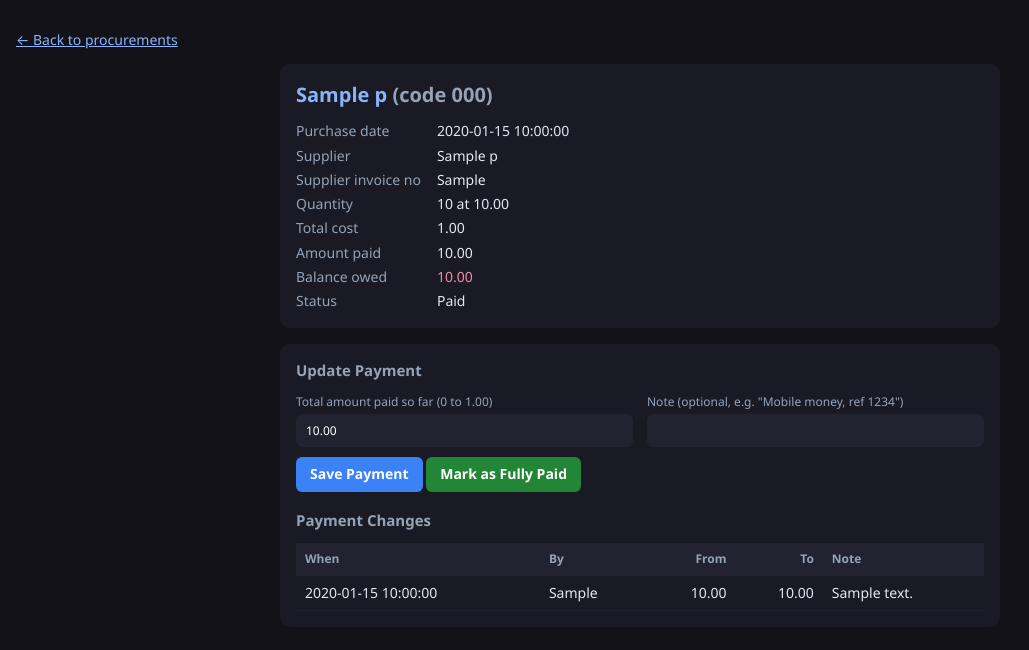
After one commit to TechGuy199/Chimoko-app, a Flask app: template web/templates/purchase.html in a window 1280 px wide. The commit adds this page. Shown: the top 650 px of the page, without its empty margins (0-1029 px from the left). Run offline with Flask 3, Linux system fonts and the light colour scheme; the template is opened without the code that fills it: most values are stand-ins (such as "Sample title", 1, 10 or a date in 2020); some libraries are stand-ins or nearby versions.

Commit message:
Web: admin payment updates for sales and purchases, expenditure on dashboard

```diff
--- a/web/app.py
+++ b/web/app.py
@@ -153,6 +153,53 @@ def number(key, kind=float, default=None):
 
 def now():
     return datetime.datetime.now(TZ)
+
+
+def payment_status_for(total, paid):
+    if paid >= total - 0.005:
+        return "Paid"
+    return "Partial Payment" if paid > 0.005 else "Unpaid"
+
+
+def amount_for_status(status_text, amount_text, total):
+    """Works out the amount paid from a Paid / Partial Payment / Unpaid choice. Raises ValueError with the reason."""
+    status = status_text.strip().lower()
+    if status in ("", "paid"):
+        return total
+    if status == "unpaid":
+        return 0.0
+    if not status.startswith("partial"):
+        raise ValueError(f"payment status '{status_text}' must be Paid, Partial Payment or Unpaid")
+    try:
+        amount = round(parse_amount(amount_text), 2)
+    except ValueError:
+        raise ValueError("a partial payment needs the amount paid") from None
+    if not 0 < amount < total:
+        raise ValueError("a partial payment must be more than zero and less than the total")
+    return amount
+
+
+def update_payment(db, kind, ref_id, total, old_paid):
+    """Reads the admin payment form, logs the change and returns the new amount paid. Raises ValueError on bad input."""
+    if request.form.get("mark_paid"):
+        new_paid = total
+    else:
+        new_paid = round(number("amount_paid"), 2)
+        if not 0 <= new_paid <= total + 0.005:
+            raise ValueError("amount_paid")
+        new_paid = min(new_paid, total)
+    db.execute(
+        "INSERT INTO payment_log (business_id, kind, ref_id, old_paid, new_paid, note, changed_by, changed_at) VALUES (?, ?, ?, ?, ?, ?, ?, ?)",
+        (g.user["business_id"], kind, ref_id, old_paid, new_paid, text("note")[:200], g.user["username"], now().strftime("%Y-%m-%d %H:%M:%S")),
+    )
+    return new_paid
+
+
+def payment_history(db, kind, ref_id):
+    return db.all(
+        "SELECT old_paid, new_paid, note, changed_by, changed_at FROM payment_log WHERE business_id=? AND kind=? AND ref_id=? ORDER BY id DESC",
+        (g.user["business_id"], kind, ref_id),
+    )
 
 
 @app.template_filter("month")
@@ -301,12 +348,22 @@ def pos():
            JOIN invoices i ON i.id = ii.invoice_id WHERE i.business_id=? AND i.kind='SALE'""",
         (biz,),
     )["n"]
-    revenue = db.one("SELECT COALESCE(SUM(amount_paid), 0) AS n FROM invoices WHERE business_id=? AND kind='SALE'", (biz,))["n"]
+    sales = db.one(
+        "SELECT COALESCE(SUM(amount_paid), 0) AS received, COALESCE(SUM(balance_due), 0) AS owed FROM invoices WHERE business_id=? AND kind='SALE'",
+        (biz,),
+    )
+    spend = db.one(
+        "SELECT COALESCE(SUM(amount_paid), 0) AS paid, COALESCE(SUM(total_cost - amount_paid), 0) AS owed FROM procurements WHERE business_id=?",
+        (biz,),
+    )
     stats = {
         "listed": len(products),
         "low": sum(1 for p in products if p["quantity"] < g.user["low_stock_threshold"]),
         "units": units,
-        "revenue": revenue,
+        "revenue": sales["received"],
+        "receivable": sales["owed"],
+        "expenditure": spend["paid"],
+        "payable": spend["owed"],
     }
     return render_template("pos.html", products=products, stats=stats, departments=department_names(db, biz), statuses=PAYMENT_STATUSES)
 
@@ -436,9 +493,15 @@ def purchase():
     if not code or not name or qty <= 0 or unit_cost < 0 or (price is not None and price < 0):
         flash("Item code and name are required, quantity must be above zero and prices cannot be negative.", "error")
         return redirect(url_for("inventory"))
+    try:
+        amount_paid = amount_for_status(text("payment_status"), text("amount_paid"), round(qty * unit_cost, 2))
+    except ValueError as e:
+        flash(str(e).capitalize() + ".", "error")
+        return redirect(url_for("inventory"))
 
     try:
         existing_name = record_purchase(db, biz, {
+            "amount_paid": amount_paid,
             "item_code": code, "name": name, "category": text("category") or "General", "department": chosen_department(db, biz),
             "quantity": qty, "unit_cost": unit_cost, "price": price, "supplier_name": text("supplier_name"),
             "invoice_no": text("invoice_no"), "purchase_date": text("purchase_date") or now().strftime("%Y-%m-%d"),
@@ -481,12 +544,14 @@ def record_purchase(db, biz, p):
                 p["unit_cost"], price, p["supplier_name"], p["invoice_no"], p["purchase_date"], p["expiry_date"],
             ),
         )
+    total_cost = round(p["quantity"] * p["unit_cost"], 2)
     db.execute(
-        """INSERT INTO procurements (business_id, item_code, name, category, department, supplier_name, invoice_no, purchase_date, quantity, unit_cost, total_cost, expiry_date)
-           VALUES (?, ?, ?, ?, ?, ?, ?, ?, ?, ?, ?, ?)""",
+        """INSERT INTO procurements (business_id, item_code, name, category, department, supplier_name, invoice_no, purchase_date, quantity, unit_cost, total_cost, expiry_date, amount_paid)
+           VALUES (?, ?, ?, ?, ?, ?, ?, ?, ?, ?, ?, ?, ?)""",
         (
             biz, p["item_code"], existing["name"] if existing else p["name"], p["category"], p["department"], p["supplier_name"],
-            p["invoice_no"], p["purchase_date"], p["quantity"], p["unit_cost"], round(p["quantity"] * p["unit_cost"], 2), p["expiry_date"],
+            p["invoice_no"], p["purchase_date"], p["quantity"], p["unit_cost"], total_cost, p["expiry_date"],
+            total_cost if p.get("amount_paid") is None else p["amount_paid"],
         ),
     )
     db.execute("UPDATE pos_products SET price=? WHERE business_id=? AND item_code=?", (price, biz, p["item_code"]))
@@ -664,18 +729,81 @@ def invoice(invoice_id):
         "SELECT item_code, item_name, qty, unit_price, line_total FROM invoice_items WHERE invoice_id=? AND business_id=? ORDER BY id",
         (invoice_id, biz),
     )
-    return render_template("invoice.html", inv=inv, lines=lines)
+    return render_template("invoice.html", inv=inv, lines=lines, payments=payment_history(db, "sale", invoice_id))
+
+
+@app.post("/invoices/<int:invoice_id>/payment")
+@need("admin")
+def invoice_payment(invoice_id):
+    db, biz = get_db(), g.user["business_id"]
+    inv = db.one("SELECT total, amount_paid FROM invoices WHERE id=? AND business_id=? AND kind='SALE'", (invoice_id, biz))
+    if inv is None:
+        abort(404)
+    try:
+        new_paid = update_payment(db, "sale", invoice_id, inv["total"], inv["amount_paid"])
+    except ValueError:
+        db.rollback()
+        flash(f"Enter an amount between 0 and the invoice total ({money(inv['total'])}).", "error")
+        return redirect(url_for("invoice", invoice_id=invoice_id))
+
+    db.execute(
+        "UPDATE invoices SET amount_paid=?, balance_due=?, payment_status=? WHERE id=? AND business_id=?",
+        (new_paid, round(inv["total"] - new_paid, 2), payment_status_for(inv["total"], new_paid), invoice_id, biz),
+    )
+    db.commit()
+    flash("Payment updated.", "ok")
+    return redirect(url_for("invoice", invoice_id=invoice_id))
 
 
 # --- PROCUREMENTS ---
+PROCUREMENT_COLUMNS = "id, purchase_date, supplier_name, invoice_no, item_code, name, category, department, quantity, unit_cost, total_cost, expiry_date, amount_paid"
+
+
+def with_payment_state(row):
+    row["balance"] = round((row["total_cost"] or 0.0) - (row["amount_paid"] or 0.0), 2)
+    row["status"] = payment_status_for(row["total_cost"] or 0.0, row["amount_paid"] or 0.0)
+    return row
+
+
 def procurement_rows(db, biz, category):
-    sql = """SELECT purchase_date, supplier_name, invoice_no, item_code, name, category, department, quantity, unit_cost, total_cost, expiry_date
-             FROM procurements WHERE business_id=?"""
+    sql = f"SELECT {PROCUREMENT_COLUMNS} FROM procurements WHERE business_id=?"
     params = [biz]
     if category:
         sql += " AND category=?"
         params.append(category)
-    return db.all(sql + " ORDER BY id DESC", params)
+    return [with_payment_state(row) for row in db.all(sql + " ORDER BY id DESC", params)]
+
+
+def get_procurement(db, purchase_id):
+    row = db.one(f"SELECT {PROCUREMENT_COLUMNS} FROM procurements WHERE id=? AND business_id=?", (purchase_id, g.user["business_id"]))
+    if row is None:
+        abort(404)
+    return with_payment_state(row)
+
+
+@app.get("/procurements/<int:purchase_id>")
+@need("admin")
+def procurement(purchase_id):
+    db = get_db()
+    return render_template("purchase.html", p=get_procurement(db, purchase_id), payments=payment_history(db, "purchase", purchase_id))
+
+
+@app.post("/procurements/<int:purchase_id>/payment")
+@need("admin")
+def procurement_payment(purchase_id):
+    db = get_db()
+    p = get_procurement(db, purchase_id)
+    try:
+        new_paid = update_payment(db, "purchase", purchase_id, p["total_cost"], p["amount_paid"])
+    except ValueError:
+        db.rollback()
+        flash(f"Enter an amount between 0 and the purchase total ({money(p['total_cost'])}).", "error")
+        return redirect(url_for("procurement", purchase_id=purchase_id))
+
+    db.execute("UPDATE procurements SET amount_paid=? WHERE id=? AND business_id=?", (new_paid, purchase_id, g.user["business_id"]))
+    db.commit()
+    flash("Payment updated.", "ok")
+    return redirect(url_for("procurement", purchase_id=purchase_id))
 
 
 @app.get("/procurements")
@@ -692,6 +820,7 @@ def procurements():
     return render_template(
         "procurements.html", rows=rows, category=category, categories=categories,
         by_category=sorted(by_category.items()), grand_total=sum(by_category.values()),
+        total_paid=sum(r["amount_paid"] or 0.0 for r in rows), total_owed=sum(r["balance"] for r in rows),
     )
 
 
@@ -701,10 +830,10 @@ def procurements_csv():
     rows = procurement_rows(get_db(), g.user["business_id"], request.args.get("category", "").strip())
     return csv_response(
         "procurements.csv",
-        ["Date", "Supplier", "Invoice No", "Item Code", "Product Name", "Category", "Dept", "Qty", "Unit Cost", "Total Cost", "Expiry"],
+        ["Date", "Supplier", "Invoice No", "Item Code", "Product Name", "Category", "Dept", "Qty", "Unit Cost", "Total Cost", "Expiry", "Amount Paid", "Balance", "Payment Status"],
         [
             (r["purchase_date"], r["supplier_name"], r["invoice_no"], r["item_code"], r["name"], r["category"], r["department"],
-             r["quantity"], r["unit_cost"], r["total_cost"], r["expiry_date"])
+             r["quantity"], r["unit_cost"], r["total_cost"], r["expiry_date"], r["amount_paid"], r["balance"], r["status"])
             for r in rows
         ],
     )
@@ -928,6 +1057,8 @@ PURCHASE_COLUMNS = {
     "batch_no": ("batch no", "batch number", "batch"),
     "date_planted": ("date planted",),
     "expiry_date": ("expiry", "expiry date"),
+    "payment_status": ("payment status", "status"),
+    "amount_paid": ("amount paid", "paid"),
 }
 SALES_COLUMNS = {
     "invoice_no": ("invoice no", "invoice number", "invoice"),
@@ -943,8 +1074,8 @@ SALES_COLUMNS = {
 }
 IMPORT_TEMPLATES = {
     "purchases": (
-        ["Item Code", "Name", "Category", "Department", "Quantity", "Unit Cost", "Selling Price", "Supplier", "Invoice No", "Purchase Date", "Batch No", "Date Planted", "Expiry Date"],
-        ["SEED-001", "Maize Seed 10kg", "Seeds", "General", 50, 450, 600, "Agro Supplies Ltd", "SUP-1001", "2026-10-01", "B-22", "", "2027-10-01"],
+        ["Item Code", "Name", "Category", "Department", "Quantity", "Unit Cost", "Selling Price", "Supplier", "Invoice No", "Purchase Date", "Batch No", "Date Planted", "Expiry Date", "Payment Status", "Amount Paid"],
+        ["SEED-001", "Maize Seed 10kg", "Seeds", "General", 50, 450, 600, "Agro Supplies Ltd", "SUP-1001", "2026-10-01", "B-22", "", "2027-10-01", "Paid", ""],
     ),
     "sales": (
         ["Invoice No", "Date", "Customer", "Phone", "Item Code", "Item Name", "Quantity", "Unit Price", "Payment Status", "Amount Paid"],
@@ -1108,6 +1239,13 @@ def import_purchases():
                 except ValueError:
                     problems.append(f"{label} '{rec[field]}' is not a date (use YYYY-MM-DD or DD/MM/YYYY)")
 
+        amount_paid = None
+        if not problems:
+            try:
+                amount_paid = amount_for_status(rec["payment_status"], rec["amount_paid"], round(qty * unit_cost, 2))
+            except ValueError as e:
+                problems.append(str(e))
+
         if problems:
             errors.append(f"Row {rec['_row']}: " + "; ".join(problems))
             continue
@@ -1122,6 +1260,7 @@ def import_purchases():
             "quantity": qty, "unit_cost": round(unit_cost, 2), "price": None if price is None else round(price, 2),
             "supplier_name": rec["supplier_name"], "invoice_no": rec["invoice_no"], "purchase_date": dates["purchase_date"] or today,
             "batch_no": rec["batch_no"], "date_planted": dates["date_planted"], "expiry_date": dates["expiry_date"],
+            "amount_paid": amount_paid,
         })
 
     if errors:
--- a/web/public/static/styles.css
+++ b/web/public/static/styles.css
@@ -164,6 +164,13 @@ td form { margin: 0; display: inline; }
 .invoice dl.totals dd { text-align: right; font-weight: 700; }
 .invoice footer { margin-top: 24px; text-align: center; color: var(--text-muted); }
 
+/* Payments */
+.stat small { display: block; margin-top: 2px; color: var(--text-muted); font-size: 11px; }
+.payment-wrap { max-width: 720px; margin: 0 auto; }
+.facts { display: grid; grid-template-columns: max-content 1fr; gap: 4px 16px; margin: 0; }
+.facts dt { color: var(--text-muted); }
+.facts dd { margin: 0; }
+
 /* Import */
 .error-list { border: 1px solid var(--danger); }
 .error-list h2 { color: var(--warn-text); }
--- /dev/null
+++ b/web/templates/_payment.html
@@ -0,0 +1,35 @@
+{# Admin-only payment form and change history. Expects: action, total, paid, payments. #}
+<section class="card block no-print payment-box">
+    <h2>Update Payment</h2>
+    <form method="post" action="{{ action }}">
+        {{ csrf_field() }}
+        <div class="grid">
+            <label>Total amount paid so far (0 to {{ total|money }})
+                <input name="amount_paid" type="number" min="0" max="{{ total }}" step="0.01" value="{{ '%.2f'|format(paid) }}" required>
+            </label>
+            <label>Note (optional, e.g. "Mobile money, ref 1234") <input name="note" maxlength="200"></label>
+        </div>
+        <button class="btn primary">Save Payment</button>
+        <button class="btn success" name="mark_paid" value="1" formnovalidate>Mark as Fully Paid</button>
+    </form>
+
+    {% if payments %}
+    <h2 class="spaced">Payment Changes</h2>
+    <div class="table-wrap">
+        <table>
+            <thead><tr><th>When</th><th>By</th><th class="num">From</th><th class="num">To</th><th>Note</th></tr></thead>
+            <tbody>
+            {% for c in payments %}
+                <tr>
+                    <td>{{ c.changed_at }}</td>
+                    <td>{{ c.changed_by }}</td>
+                    <td class="num">{{ c.old_paid|money }}</td>
+                    <td class="num">{{ c.new_paid|money }}</td>
+                    <td>{{ c.note or '—' }}</td>
+                </tr>
+            {% endfor %}
+            </tbody>
+        </table>
+    </div>
+    {% endif %}
+</section>
--- a/web/templates/import.html
+++ b/web/templates/import.html
@@ -23,7 +23,8 @@
         <p>Each row is one purchase. It is added to inventory and to the Procurements log, exactly like the "Log a Purchase" form.</p>
         <ul class="muted">
             <li><strong>Required:</strong> Item Code, Quantity, Unit Cost. Name is required when the item code is new.</li>
-            <li><strong>Optional:</strong> Category, Department, Selling Price, Supplier, Invoice No, Purchase Date, Batch No, Date Planted, Expiry Date.</li>
+            <li><strong>Optional:</strong> Category, Department, Selling Price, Supplier, Invoice No, Purchase Date, Batch No, Date Planted, Expiry Date, Payment Status, Amount Paid.</li>
+            <li>Payment Status is Paid (default), Unpaid or Partial Payment. Partial Payment needs an Amount Paid.</li>
             <li>An item code you already have adds the quantity to that item's stock.</li>
             <li>A blank Selling Price keeps the item's current price (a new item uses the unit cost).</li>
             <li>Departments that do not exist yet are created.</li>
--- a/web/templates/inventory.html
+++ b/web/templates/inventory.html
@@ -25,6 +25,12 @@
             <label>Batch number <input name="batch_no"></label>
             <label>Date planted <input name="date_planted" type="date"></label>
             <label>Expiry date <input name="expiry_date" type="date"></label>
+            <label>Payment to supplier
+                <select name="payment_status" onchange="document.getElementById('purchase-paid').hidden = this.value !== 'Partial Payment'">
+                    <option>Paid</option><option>Partial Payment</option><option>Unpaid</option>
+                </select>
+            </label>
+            <label id="purchase-paid" hidden>Amount paid so far <input name="amount_paid" type="number" min="0" step="0.01"></label>
             <button class="btn success wide">Log Purchase &amp; Add</button>
         </form>
     </section>
--- a/web/templates/pos.html
+++ b/web/templates/pos.html
@@ -5,7 +5,8 @@
     <div class="stat"><span>Listed POS items</span><strong class="accent">{{ stats.listed }}</strong></div>
     <div class="stat"><span>Low stock (&lt;{{ user.low_stock_threshold }})</span><strong class="warn">{{ stats.low }}</strong></div>
     <div class="stat"><span>Units sold</span><strong class="ok">{{ stats.units }}</strong></div>
-    <div class="stat"><span>Revenue</span><strong class="gold">{{ stats.revenue|money }}</strong></div>
+    <div class="stat"><span>Revenue (received)</span><strong class="gold">{{ stats.revenue|money }}</strong><small>Owed by customers: {{ stats.receivable|money }}</small></div>
+    <div class="stat"><span>Expenditure (paid for purchases)</span><strong class="warn">{{ stats.expenditure|money }}</strong><small>Owed to suppliers: {{ stats.payable|money }}</small></div>
 </div>
 
 <div class="split">
--- /dev/null
+++ b/web/templates/purchase.html
@@ -0,0 +1,24 @@
+{% extends "base.html" %}
+{% block title %}Purchase payment — {% endblock %}
+{% block content %}
+<p><a href="{{ url_for('procurements') }}">&larr; Back to procurements</a></p>
+<div class="payment-wrap">
+    <section class="card">
+        <h1>{{ p.name }} <span class="muted">(code {{ p.item_code }})</span></h1>
+        <dl class="facts">
+            <dt>Purchase date</dt><dd>{{ p.purchase_date or '—' }}</dd>
+            <dt>Supplier</dt><dd>{{ p.supplier_name or '—' }}</dd>
+            <dt>Supplier invoice no</dt><dd>{{ p.invoice_no or '—' }}</dd>
+            <dt>Quantity</dt><dd>{{ p.quantity }} at {{ p.unit_cost|money }}</dd>
+            <dt>Total cost</dt><dd>{{ p.total_cost|money }}</dd>
+            <dt>Amount paid</dt><dd>{{ p.amount_paid|money }}</dd>
+            <dt>Balance owed</dt><dd class="{{ 'warn' if p.balance > 0 else 'ok' }}">{{ p.balance|money }}</dd>
+            <dt>Status</dt><dd>{{ p.status }}</dd>
+        </dl>
+    </section>
+
+    {% with action=url_for('procurement_payment', purchase_id=p.id), total=p.total_cost, paid=p.amount_paid %}
+    {% include "_payment.html" %}
+    {% endwith %}
+</div>
+{% endblock %}
```
Also changed, not shown: web/db.py (+16 -0 lines), web/templates/invoice.html (+8 -0 lines), web/templates/procurements.html (+8 -2 lines).
